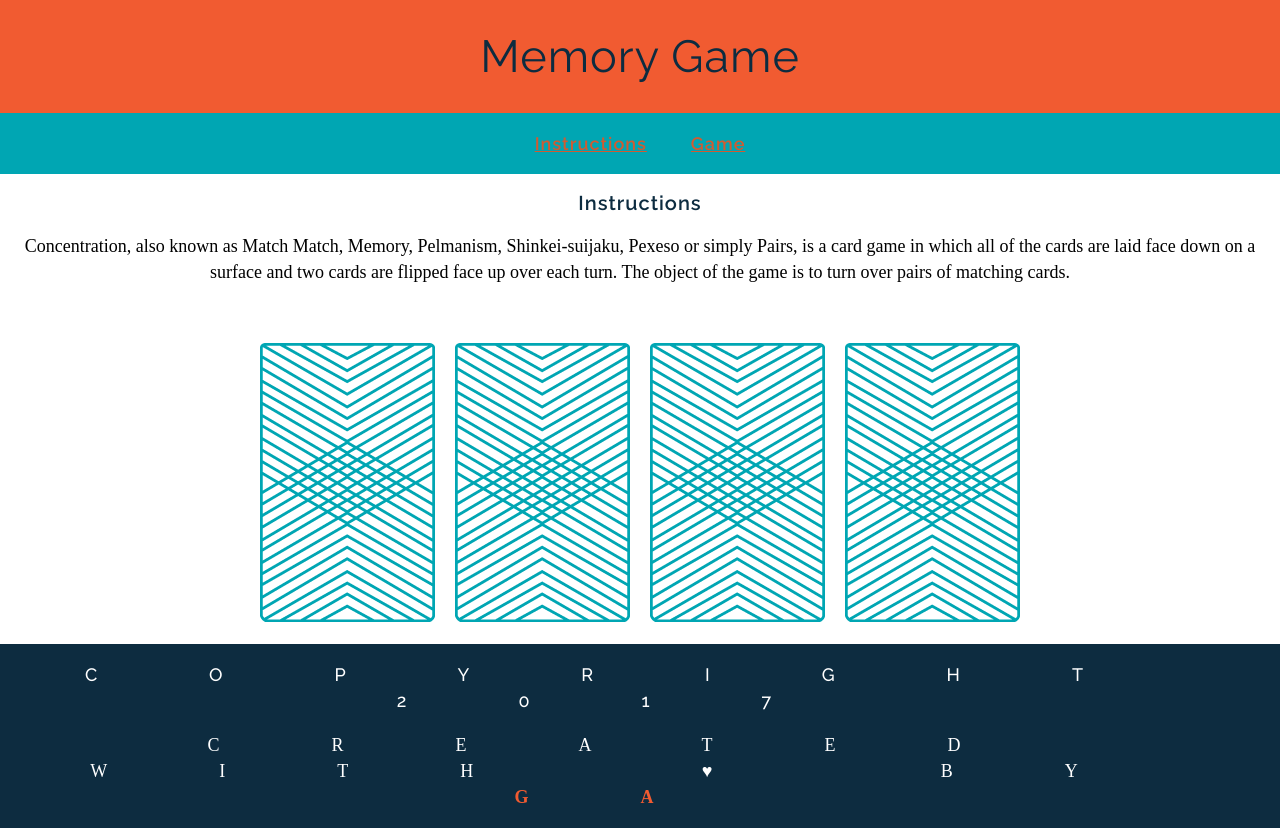
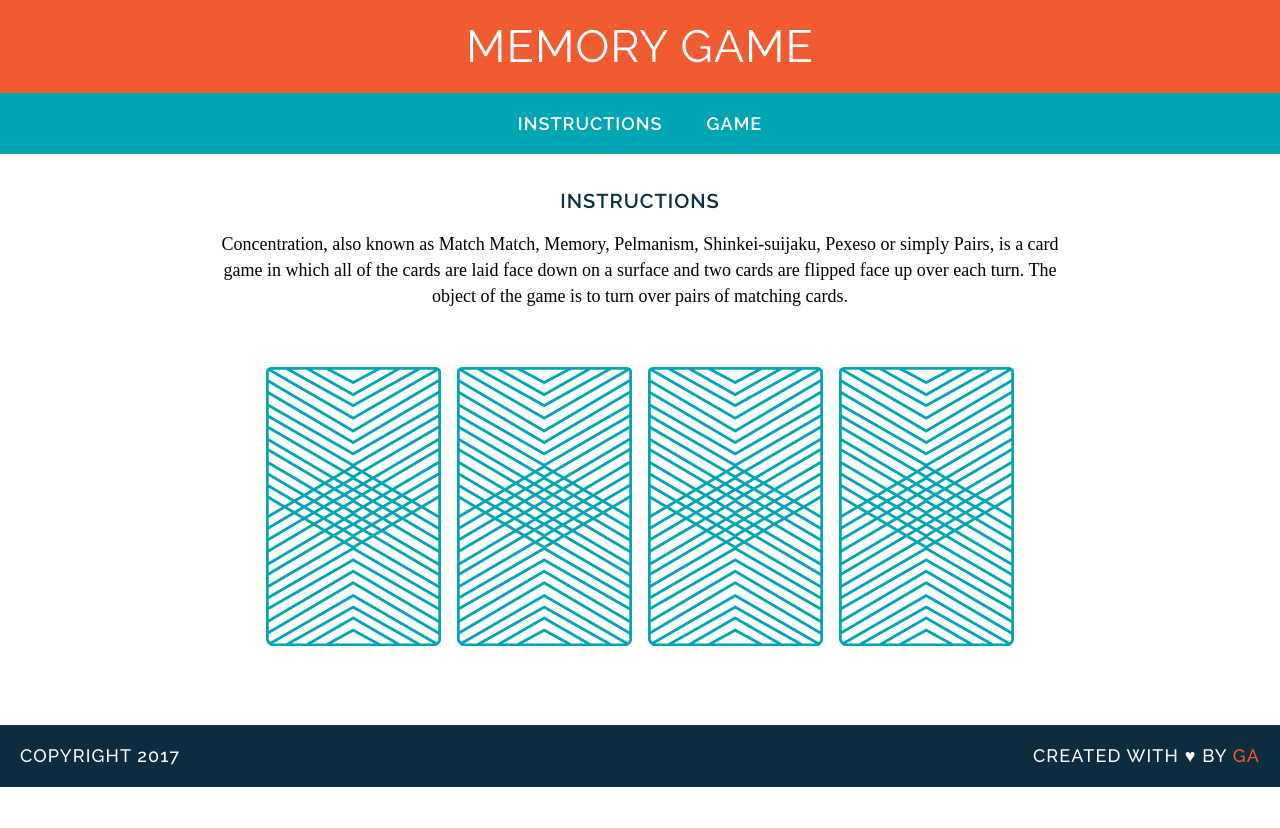
Before and after one commit to Abdullah-1985/wdi-fundamentals-memorygame, a plain HTML site: page memory_game/index.html in a window 1280 px wide. After the commit the page ends 800 px from the top, so only its background shows below. Drawn offline with Linux system fonts and the light colour scheme; a web font is replaced by a local one.

Commit message:
created game logic

```diff
--- a/memory_game/css/style.css
+++ b/memory_game/css/style.css
@@ -1,73 +1,77 @@
 h1 {
+    font-weight: 400;
+    color: #0d2c40;
+    font-size: 45px;
+    margin: 0;
+    background-color: #f15b31;
+        color: #ffffff;
+        padding: 20px 0;
         font-family: "Raleway", sans-serif;
-    font-weight: 400;
+    text-transform: uppercase;
     letter-spacing: 1px;
-    font-size: 45px;
-    color: #0D2C40;
-    margin: 0;
-
     }
-    nav{
-        background-color:#00A6B3;
-        color: #FFFFFF;
-        padding: 20px 0;
+    h2{
+        color: #0d2c40;
+        font-weight: 600;
+        font-size: 20px;
+        font-family: "Raleway", sans-serif;
+    text-transform: uppercase;
+    letter-spacing: 1px;
     }
-    nav a{
-        margin: 0 20px;
-    }
-
     p {
     font-family: "Droid Serif", serif;
     line-height: 26px;
     font-size: 18px;
     }
-    a{
-        font-family: "Raleway", sans-serif;
-    font-weight: 600;
-    letter-spacing: 1px;
-    font-size: 18px;
-    color: #d15b31;
-    }
-    header{
-        background-color: #F15B31;
-        color:#FFFFFF;
-        padding: 30px 20px;
-    }
-    h2{
-        font-family: "Raleway", sans-serif;
-        font-weight: 600;
-        letter-spacing: 1px;
-        font-size: 20px;
-        color: #0D2C40;
-    }
-
-
     body {
     text-align: center;
     margin: 0;
     }
+    img{
+        margin: 40px 8px;
+    }
+
     main{
         width: 850px;
-            margin: 35px auto;
+        margin: 35px auto ;
     }
-        img{
-            margin: 40px 8px 0 8px;
+    nav{
+        background-color: #00a6b3;
+        padding: 20px 0px;
+    }
+    nav a{
+        border-bottom: 2px solid transparent;
+    }
+    nav a:hover{
+        border-color:  white;
+    }
+    a{
+    text-decoration: none;
+    font-weight: 600;
+    font-size: 18px;
+    font-family: "Raleway", sans-serif;
+    text-transform: uppercase;
+    letter-spacing: 1px;
+    margin: 0 20px;
+    color: #ffffff;
+
     }
     footer{
+        background-color: #0d2c40;
         text-transform: uppercase;
         padding: 0 20px;
-            background: #0D2C40;
         color: white;
         font-size: 14px;
-            letter-spacing: 08em;
+        letter-spacing: .08em;
         font-weight: 500;
     }
+    footer p{
+        font-family: Raleway;
+    }
     .copyright{
-            font-family: Raleway;
     float: left;
     }
-        .copyright{
-            font-family: Raleway;
+    .message{
     float: right;
     }
     .clearfix:after {
@@ -80,12 +84,4 @@ h1 {
     }
     .name{
         color: #F15B31;
-                font-weight: 700;
     }
-            nav:hover{
-                border-bottom: 2px solid transparent;
-                border-color: white;
-            }
-            a:hover {
-                /* Your styles here */
-                }
--- a/memory_game/index.html
+++ b/memory_game/index.html
@@ -1,38 +1,29 @@
 <!DOCTYPE html>
-<html lang="en">
+<html>
 <head>
-    <meta charset="UTF-8">
-    <meta name="viewport" content="width=device-width, initial-scale=1.0">
-    <meta http-equiv="X-UA-Compatible" content="ie=edge">
 		<title>Memory Card Game</title>
 	<link href="css/style.css" rel="stylesheet" type="text/css">
 	<link href="https://fonts.googleapis.com/css?family=Droid+Serif|Raleway:400,500,600,700" rel="stylesheet">
 
 </head>
 <body>
-        <header>
-            <h1 id="theID" >Memory Game</h1>
-        </header>
+<h1>Memory Game</h1>
 <nav>
-            <a href="#">Instructions</a>
-            <a href="#">Game</a>
+<a href="#Instructions" >Instructions</a>
+<a href="#game" >Game</a>
 </nav>
+<main>
 
-    <h2 id="theID">Instructions</h2>
-
+<h2 id="Instructions">Instructions</h2>
 <p>Concentration, also known as Match Match, Memory, Pelmanism, Shinkei-suijaku, Pexeso or simply Pairs, is a card game in which all of the cards are laid face down on a surface and two cards are flipped face up over each turn. The object of the game is to turn over pairs of matching cards.</p>
 
+<div id="game-board" class="board clearfix"></div>
 
-    <div>
-        <img src="images/back.png" alt="Queen of Diamonds">
-        <img src="images/back.png" alt="Queen of Hearts">
-        <img src="images/back.png" alt="King of Diamonds">
-        <img src="images/back.png" alt="King of Hearts">
-        </div>
+</main>
 <footer class="clearfix">
 	<p class="copyright">Copyright 2017</p>
 	<p class="message">Created with &hearts; by <span class="name">GA</span></p>
 </footer>
+</body>
 <script src="js/main.js"></script>
-</body>
 </html>
--- a/memory_game/js/main.js
+++ b/memory_game/js/main.js
@@ -1,30 +1,4 @@
-console.log("Up and running!");
-var cards = ["queen", "queen", "king","king"]
 
-var cardOne = cards[0];
-var cardTwo = cards[1];
-var cardThree = cards[2];
-var cardFour = cards[3];
-
-
-var cardsInPlay = [];
-function flipCard(cardId)
-{
-    cardsInPlay.push(cards[cardId])
-    console.log("User flipped" + cards[cardId].rank)
-}
-
-function checkForMatch(){
-    if (cardsInPlay[0] === cardsInPlay[1]) {
-        console.log("You found a match!");
-        } else {
-        console.log("Sorry, try again.");
-        }
-}
-
-flipCard(0);
-flipCard(1);
-checkForMatch();
 
 var cards=[
     {
@@ -48,3 +22,44 @@ var cards=[
     cardImage:"images/king-of-diamonds.png"
     }
     ];
+
+    var cardsInPlay=[];
+
+    var checkForMatch=function()
+    {
+    if(cardsInPlay[0]===cardsInPlay[1])
+            {
+                alert("You found a match!");
+            }
+            else
+            {
+                alert("Sorry, try again.");
+            }
+    }
+
+    var flipCard=function()
+    {
+        var cardId=this.getAttribute('data-id');
+        console.log("user flipped "+cards[cardId].rank);
+        console.log(cards[cardId].cardImages);
+        console.log(cards[cardId].suit);
+
+    cardsInPlay.push(cards[cardId].rank);
+    this.setAttribute('src',cards[cardId].cardImage);
+        if(cardsInPlay.length === 2)
+        {
+            checkForMatch();
+        }
+    }
+
+    var createBoard=function(){
+
+    for (var i = 0; i < cards.length; i++) {
+        var cardElement = document.createElement('img');
+        cardElement.setAttribute('src','images/back.png');
+        cardElement.setAttribute('data-id',i);
+        cardElement.addEventListener('click',flipCard)
+    document.getElementById('game-board').appendChild(cardElement);
+    }
+    }
+    createBoard();
```
Also changed, not shown: 1 other file. Lines whose indentation alone changed are shown as unchanged.
